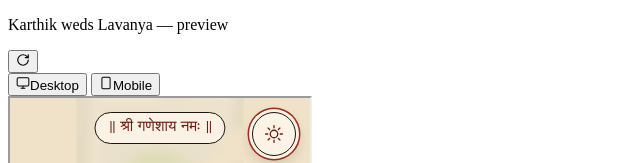
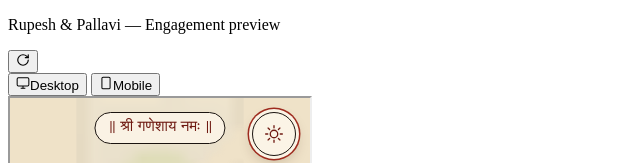
Before and after one commit to Roshan7869/happyinvitee-kalamkari, a plain HTML site: page index.html in a window 1280 px wide. Shown: the top 163 px of the page, without its empty margins (0-640 px from the left). Drawn offline with nearby package versions, Linux system fonts and the light colour scheme.

Commit message:
Production polish: remove all placeholder copy

```diff
--- a/index.html
+++ b/index.html
@@ -28,7 +28,7 @@
 <body>
 <div class="app">
   <header>
-    <div class="title"><p>Karthik weds Lavanya — preview</p></div>
+    <div class="title"><p>Rupesh &amp; Pallavi — Engagement preview</p></div>
     <div class="controls">
       <button class="icon-btn" id="reload" aria-label="Reload preview">
         <svg viewBox="0 0 24 24" width="14" height="14" fill="none" stroke="currentColor" stroke-width="2" stroke-linecap="round" stroke-linejoin="round"><path d="M21 12a9 9 0 1 1-9-9c2.52 0 4.93 1 6.74 2.74L21 8"></path><path d="M21 3v5h-5"></path></svg>
@@ -40,7 +40,7 @@
     </div>
   </header>
   <div class="stage" id="stage">
-    <iframe id="preview" src="render.html" title="Karthik weds Lavanya — preview"></iframe>
+    <iframe id="preview" src="render.html" title="Rupesh &amp; Pallavi — Engagement preview"></iframe>
 
   </div>
 </div>
```
